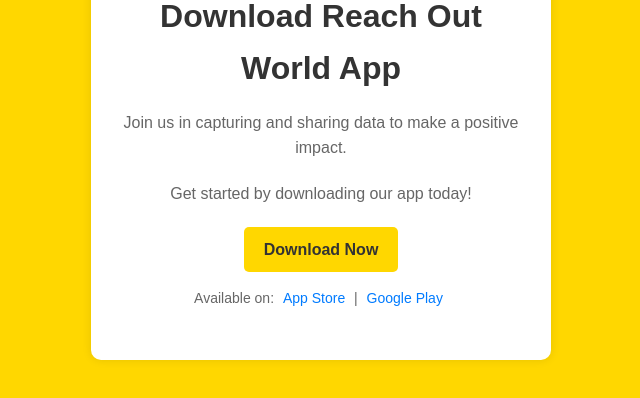
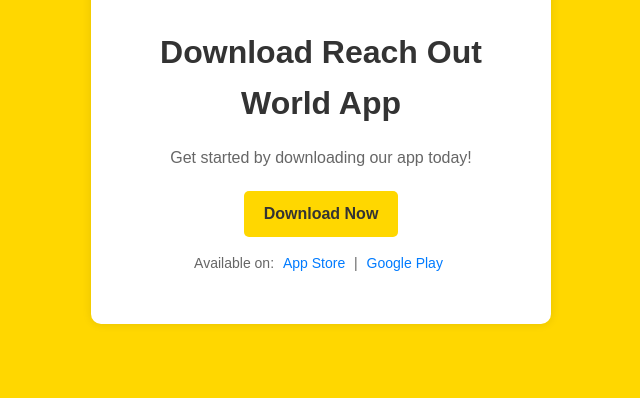
Before and after one commit to bmanrt/rep, a plain HTML site: page index.html in a window 1280 px wide. Shown: the part 314-712 px from the top of the page, without its empty margins (319-959 px from the left). Drawn offline with Linux system fonts and the light colour scheme.

Commit message:
Add files via upload

```diff
--- a/index.html
+++ b/index.html
@@ -68,7 +68,6 @@
     <div class="app-container">
         <img src="reachout_logo.png" alt="Reach Out World Logo" class="logo">
         <h1>Download Reach Out World App</h1>
-        <p>Join us in capturing and sharing data to make a positive impact.</p>
         <p>Get started by downloading our app today!</p>
         <a href="#" class="download-btn">Download Now</a>
         <p class="app-store-links">
```
